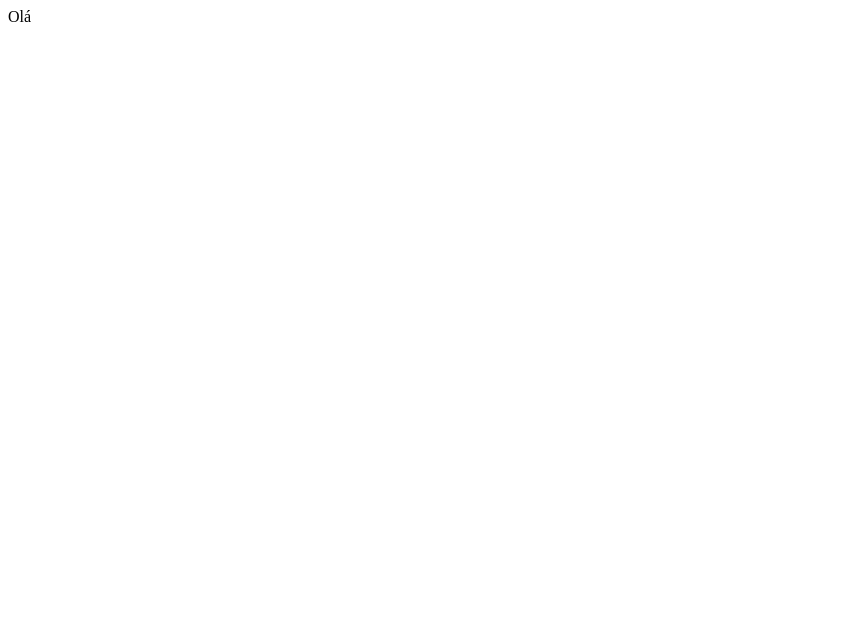
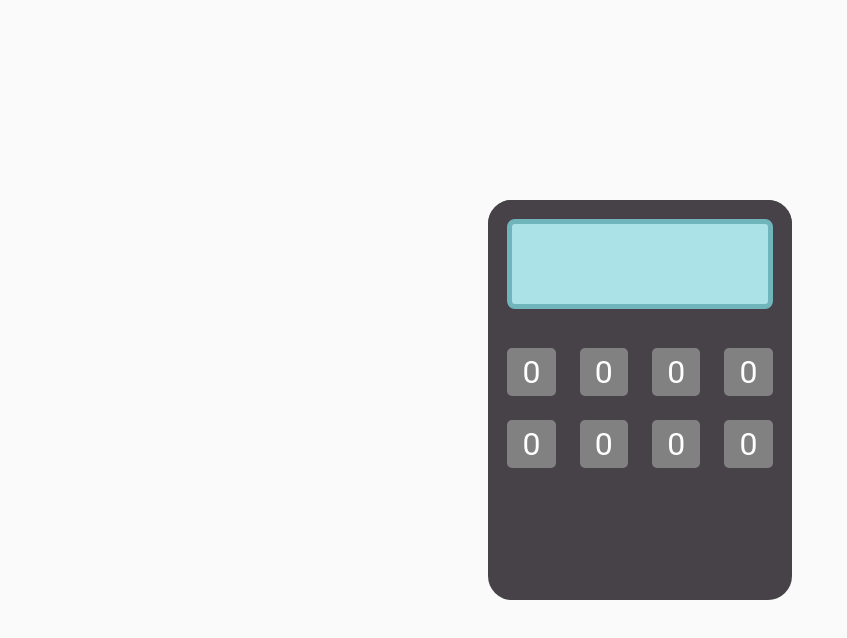
Before and after one commit to BrunoOliveira16/calculadora-react, a React (Create React App) app: page / in a window 1280 px wide. Shown: the top 638 px of the page, without its empty margins (0-847 px from the left). Built offline with nearby package versions, Linux system fonts and the light colour scheme.

Commit message:
estilizando a calculadora

```diff
--- a/package.json
+++ b/package.json
@@ -9,6 +9,7 @@
     "react": "^18.2.0",
     "react-dom": "^18.2.0",
     "react-scripts": "5.0.1",
+    "styled-components": "^5.3.8",
     "web-vitals": "^2.1.4"
   },
   "scripts": {
--- a/src/App.js
+++ b/src/App.js
@@ -1,9 +1,24 @@
+import Input from './components/Input'
+import Button from './components/Button'
+import { Container, Content, ContentButtons } from './styles'
 
-function App() {
+const App = () => {
   return (
-    <div className="App">
-      Olá
-    </div>
+    <Container>
+      <Content>
+        <Input />
+        <ContentButtons>
+          <Button />
+          <Button />
+          <Button />
+          <Button />
+          <Button />
+          <Button />
+          <Button />
+          <Button />
+        </ContentButtons>
+      </Content>
+    </Container>
   );
 }
 
--- /dev/null
+++ b/src/components/Button/index.js
@@ -0,0 +1,11 @@
+import { ButtonContainer } from './styles'
+
+const Button = () => {
+    return (
+      <ButtonContainer>
+        0
+      </ButtonContainer>
+    );
+  }
+
+  export default Button;
--- /dev/null
+++ b/src/components/Button/styles.js
@@ -0,0 +1,15 @@
+import styled from 'styled-components';
+
+export const ButtonContainer = styled.button `
+    width: 100%;
+    height: 100%;
+    padding: 5px;
+
+    background-color: #828182;
+    border: none;
+    border-radius: 5px;
+
+    font-size: 2rem;
+    font-family: 'Roboto';
+    color: #FFFFFF;
+`
--- /dev/null
+++ b/src/components/Input/index.js
@@ -0,0 +1,10 @@
+import { InputContainer } from "./styles";
+const Input = () => {
+    return (
+      <InputContainer>
+        <input />
+      </InputContainer>
+    );
+  }
+
+  export default Input;
--- /dev/null
+++ b/src/components/Input/styles.js
@@ -0,0 +1,33 @@
+import styled from "styled-components";
+
+export const InputContainer = styled.div `
+    width: 100%
+    height: 100;
+    padding: 1.2rem;
+    background-color: #464247;
+    border-radius: 1.5rem;
+
+    display: flex;
+    align-items: center;
+    justify-content: flex-end;
+
+    font-size: 1.5rem;
+    font-family: 'Roboto';
+
+    input {
+        width: 100%;
+        height: 3rem;
+        background-color: #abe2e7;
+        padding: 1rem;
+        border: 5px solid #70b5bb;
+        border-radius: .5rem;
+
+        font-size: 2rem;
+        font-family: 'Roboto';
+        text-align: right;
+    }
+     input:focus-visible {
+        outline: none;
+    }
+
+`
--- /dev/null
+++ b/src/global.js
@@ -0,0 +1,8 @@
+import { createGlobalStyle } from 'styled-components';
+
+export default createGlobalStyle `
+    *, body {
+        margin: 0;
+        padding: 0;
+    }
+`
--- a/src/index.js
+++ b/src/index.js
@@ -2,9 +2,12 @@ import React from 'react';
 import ReactDOM from 'react-dom/client';
 import App from './App';
 
+import GlobalStyles from './global';
+
 const root = ReactDOM.createRoot(document.getElementById('root'));
 root.render(
   <React.StrictMode>
+    <GlobalStyles />
     <App />
   </React.StrictMode>
 );
--- /dev/null
+++ b/src/styles.js
@@ -0,0 +1,27 @@
+import styled from 'styled-components'
+
+export const Container = styled.div `
+    width: 100%;
+    height: 100vh;
+    background-color: #FAFAFA;
+
+    display: flex;
+    align-items: center;
+    justify-content: center;
+`
+
+export const Content = styled.div `
+    width: 19rem;
+    height: 25rem;
+
+    background-color: #464247;
+    border-radius: 1.5rem;
+`
+
+export const ContentButtons = styled.div `
+    padding: 1.2rem;
+
+    display: grid;
+    grid-template-columns: repeat(4, 1fr);
+    gap: 1.5rem
+`
```
Also changed, not shown: 1 other file (tests, documents, lock files or other folders).
